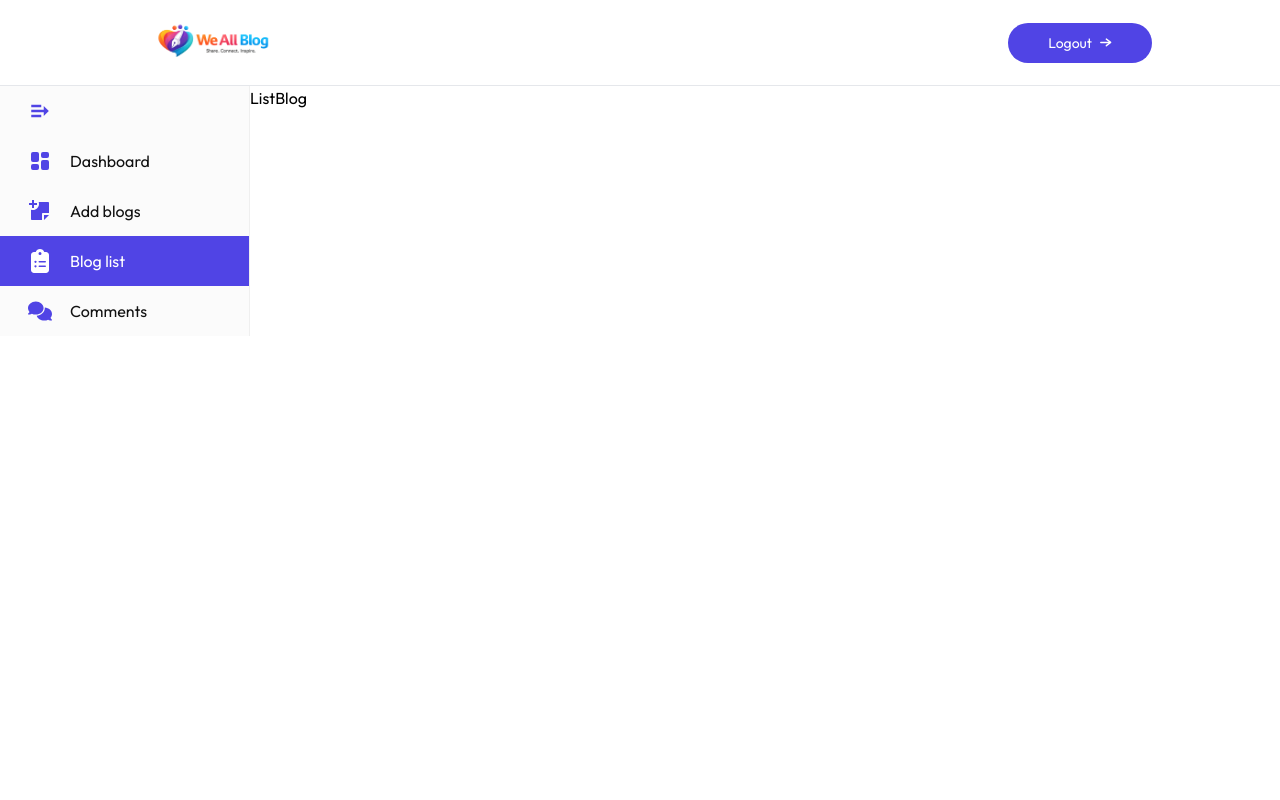
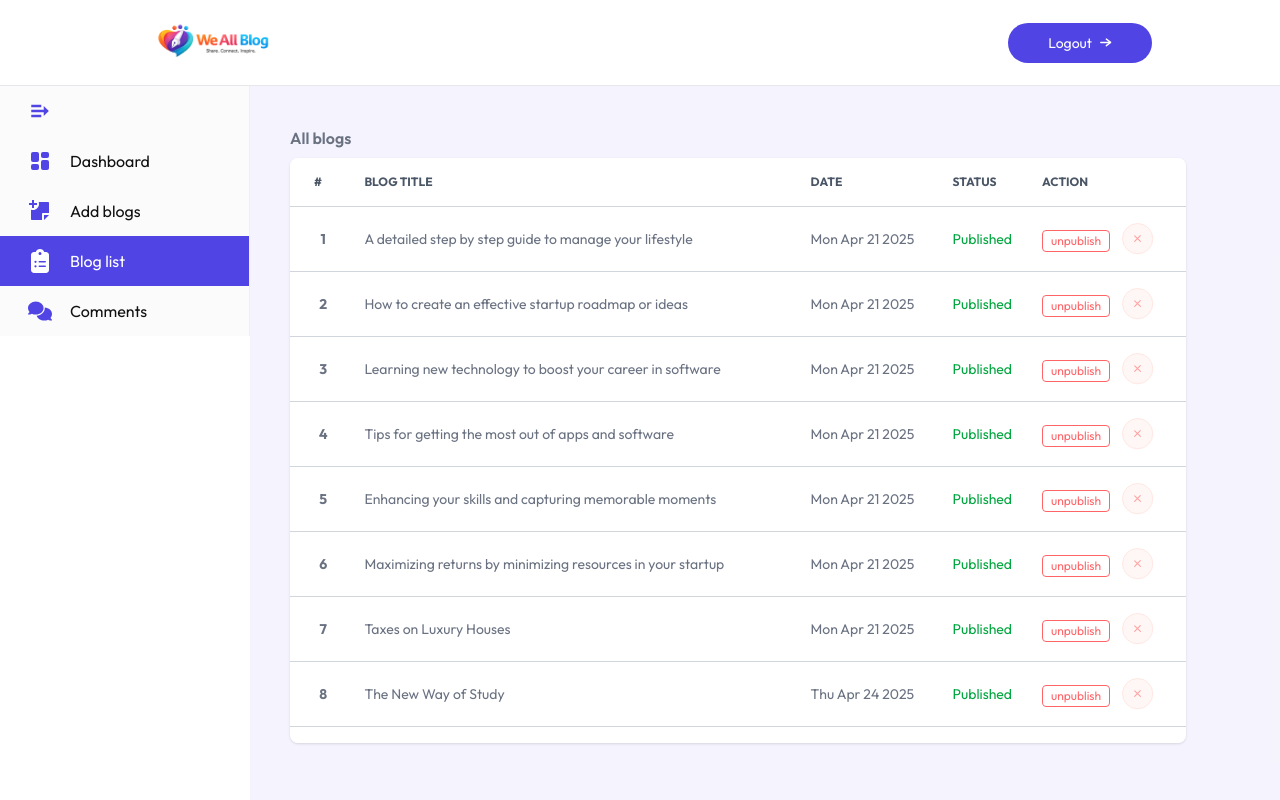
Before and after one commit to toxic-programmer-cell/blog-app, a React (Vite) app in the folder client/: page /admin/list-blog in a window 1280 px wide. Shown: the top 800 px of the page. Built offline with nearby package versions, Linux system fonts and the light colour scheme.

Commit message:
feat: implement Comments and ListBlog components with data fetching and layout enhancements

```diff
--- a/client/src/components/admin/BlogTableItem.jsx
+++ b/client/src/components/admin/BlogTableItem.jsx
@@ -19,13 +19,17 @@
         </p>
       </td>
       <td className="px-2 py-4 text-xs gap-3 flex flex-wrap items-center">
-        <button className="border px-2 py-0.5 mt-1 rounded cursor-pointer">
+        <button
+          className={`border px-2 py-0.5 mt-1 rounded cursor-pointer ${
+            blog.isPublished ? "text-red-400" : "text-green-400"
+          }`}
+        >
           {blog.isPublished ? "unpublish" : "publish"}
         </button>
         <img
           src={assets.cross_icon}
           alt=""
-          className="w-8 hover:scale-105 transition-all cursor-pointer"
+          className="w-8 hover:scale-105 transition-all cursor-pointer hidden lg:flex"
         />
       </td>
     </tr>
--- a/client/src/pages/admin/Comments.jsx
+++ b/client/src/pages/admin/Comments.jsx
@@ -1,7 +1,87 @@
-import React from "react";
+import React, { useEffect, useState } from "react";
+import { comments_data } from "../../assets/assets";
 
 const Comments = () => {
-  return <div>Comments</div>;
+  const [comments, setComments] = useState([]);
+  const [filter, setFilter] = useState("Not Approved");
+
+  const fetchComments = async () => {
+    setComments(comments_data);
+  };
+
+  useEffect(() => {
+    fetchComments();
+  }, []);
+  return (
+    <div className="bg-primary/6 flex-1 p-4 md:p-10">
+      {/* // header */}
+      <div className="flex justify-between items-center max-w-3xl">
+        <h1>Comments</h1>
+        {/* <div className="flex gap-4">
+          <button
+            onClick={() => setFilter("Approved")}
+            className={`shadow-custom-sm border rounded-full px-4 py-1 cursor-pointer text-sm ${
+              filter === "Approved" ? "text-primary" : "text-gray-700"
+            }`}
+          >
+            Approved
+          </button>
+
+          <button
+            onClick={() => setFilter("Not Approved")}
+            className={`shadow-custom-sm border rounded-full px-4 py-1 cursor-pointer text-sm ${
+              filter === "Not Approved" ? "text-primary" : "text-gray-700"
+            }`}
+          >
+            Not Approved
+          </button>
+        </div> */}
+
+        <div className="relative flex gap-3 bg-gray-100 p-1 rounded-full w-fit">
+          {/* Sliding Indicator */}
+          <span
+            className={`absolute top-1 bottom-1 left-1 w-[110px] rounded-full bg-primary transition-all duration-300 ease-in-out
+      ${filter === "Approved" ? "translate-x-0" : "translate-x-[116px]"}`}
+          />
+
+          <button
+            onClick={() => setFilter("Approved")}
+            className={`relative z-10 px-5 py-2 text-sm font-medium rounded-full transition-colors duration-300
+      ${filter === "Approved" ? "text-white" : "text-gray-600"}`}
+          >
+            Approved
+          </button>
+
+          <button
+            onClick={() => setFilter("Not Approved")}
+            className={`relative z-10 px-3.5 py-2 text-sm font-medium rounded-full transition-colors duration-300
+      ${filter === "Not Approved" ? "text-white" : "text-gray-600"}`}
+          >
+            Not Approved
+          </button>
+        </div>
+      </div>
+
+      {/* Body */}
+      <div className="Relative h-4/5 max-w-3xl overflow-x-auto mt-4 bg-white shadow rounded-lg scrollbar-hide">
+        <table className="w-full text-sm text-gray-500">
+          <thead className="text-xs text-gray-700 text-left uppercase">
+            <tr>
+              <th scope="col" className="px-6 py-3">
+                Blog Title & comment
+              </th>
+              <th scope="col" className="px-6 py-3 max-sm:hidden">
+                Date
+              </th>
+              <th scope="col" className="px-6 py-3">
+                Action
+              </th>
+            </tr>
+          </thead>
+        </table>
+      </div>
+    </div>
+  );
 };
 
 export default Comments;
--- a/client/src/pages/admin/ListBlog.jsx
+++ b/client/src/pages/admin/ListBlog.jsx
@@ -1,7 +1,59 @@
-import React from "react";
+import React, { useEffect, useState } from "react";
+import { blog_data } from "../../assets/assets";
+import BlogTableItem from "../../components/admin/BlogTableItem";
 
 const ListBlog = () => {
-  return <div>ListBlog</div>;
+  const [blogs, setBlogs] = useState([]);
+
+  const fetchBlogs = async () => {
+    setBlogs(blog_data);
+  };
+
+  useEffect(() => {
+    fetchBlogs();
+  }, []);
+
+  return (
+    <div className="flex-1 p-4 md:p-10 bg-primary/6 pb-3">
+      <h1 className="mb-2 font-semibold text-gray-500">All blogs</h1>
+
+      <div className="relative h-4/5 max-w-4xl overflow-x-auto shadow rounded-lg scrollbar-hide bg-white">
+        <table className="w-full text-sm text-gray-500">
+          <thead className="text-xs text-gray-600 text-left uppercase">
+            <tr>
+              <th scope="col" className="px-2 py-4 xl:px-6">
+                #
+              </th>
+              <th scope="col" className="px-2 py-4">
+                Blog Title
+              </th>
+              <th scope="col" className="px-2 py-4 max-sm:hidden">
+                Date
+              </th>
+              <th scope="col" className="px-2 py-4 max-sm:hidden">
+                Status
+              </th>
+              <th scope="col" className="px-2 py-4">
+                Action
+              </th>
+            </tr>
+          </thead>
+          <tbody>
+            {blogs.map((blog, index) => {
+              return (
+                <BlogTableItem
+                  key={blog._id}
+                  blog={blog}
+                  fetchBlogs={fetchBlogs}
+                  index={index}
+                />
+              );
+            })}
+          </tbody>
+        </table>
+      </div>
+    </div>
+  );
 };
 
 export default ListBlog;
```
